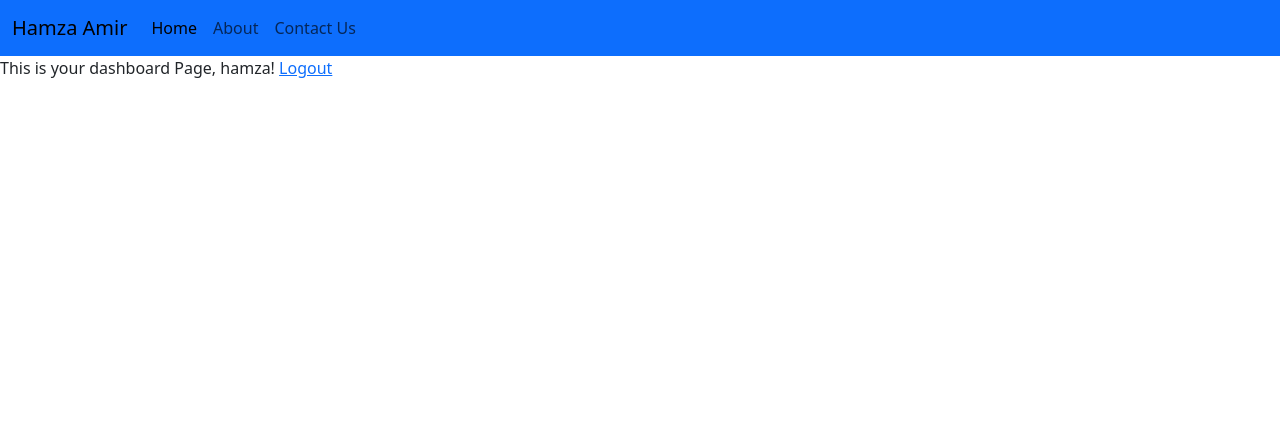
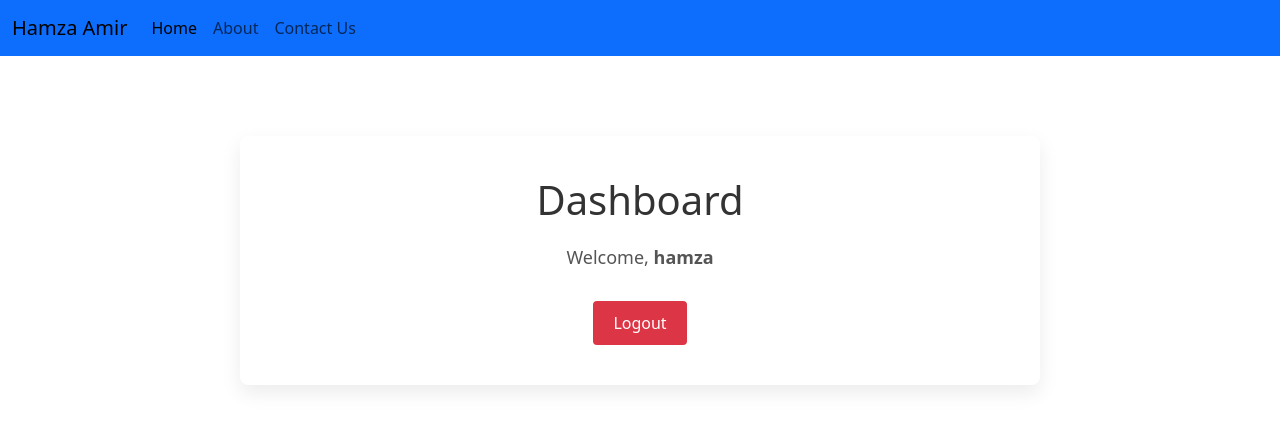
Before and after one commit to Hamzah-Amir/Django-course, a Django app: page /users/dashboard/ in a window 1280 px wide. Shown: the top 428 px of the page. Run offline with Django 5.2, Linux system fonts and the light colour scheme; a user stored in the database is signed in.

Commit message:
created dashboard page

```diff
--- /dev/null
+++ b/myfirstsite/static/users/dashboard.css
@@ -0,0 +1,38 @@
+.dashboard {
+    max-width: 800px;
+    margin: 80px auto;
+    padding: 40px;
+    background: #ffffff;
+    border-radius: 8px;
+    box-shadow: 0 8px 20px rgba(0, 0, 0, 0.08);
+    text-align: center;
+}
+
+.dashboard h1 {
+    margin-bottom: 20px;
+    color: #333;
+}
+
+.welcome {
+    font-size: 18px;
+    margin-bottom: 30px;
+    color: #555;
+}
+
+.actions {
+    margin-top: 20px;
+}
+
+.btn-logout {
+    display: inline-block;
+    padding: 10px 20px;
+    background-color: #dc3545;
+    color: #fff;
+    text-decoration: none;
+    border-radius: 4px;
+    font-weight: 500;
+}
+
+.btn-logout:hover {
+    background-color: #b02a37;
+}
--- a/myfirstsite/templates/users/dashboard.html
+++ b/myfirstsite/templates/users/dashboard.html
@@ -1,8 +1,20 @@
 {% extends "base.html" %}
+{% load static %}
 
-{% block title %}Dashboard{% endblock title %}
+{% block cssFiles %}
+<link rel="stylesheet" href="{% static 'users/dashboard.css' %}">
+{% endblock cssFiles %}
 
 {% block body %}
-This is your dashboard Page, {{request.user}}!
-<a href="{% url 'logoutUser' %}">Logout</a>
+<div class="dashboard">
+    <h1>Dashboard</h1>
+
+    <p class="welcome">
+        Welcome, <strong>{{ request.user.username }}</strong>
+    </p>
+
+    <div class="actions">
+        <a href="{% url 'logoutUser' %}" class="btn-logout">Logout</a>
+    </div>
+</div>
 {% endblock body %}
```
